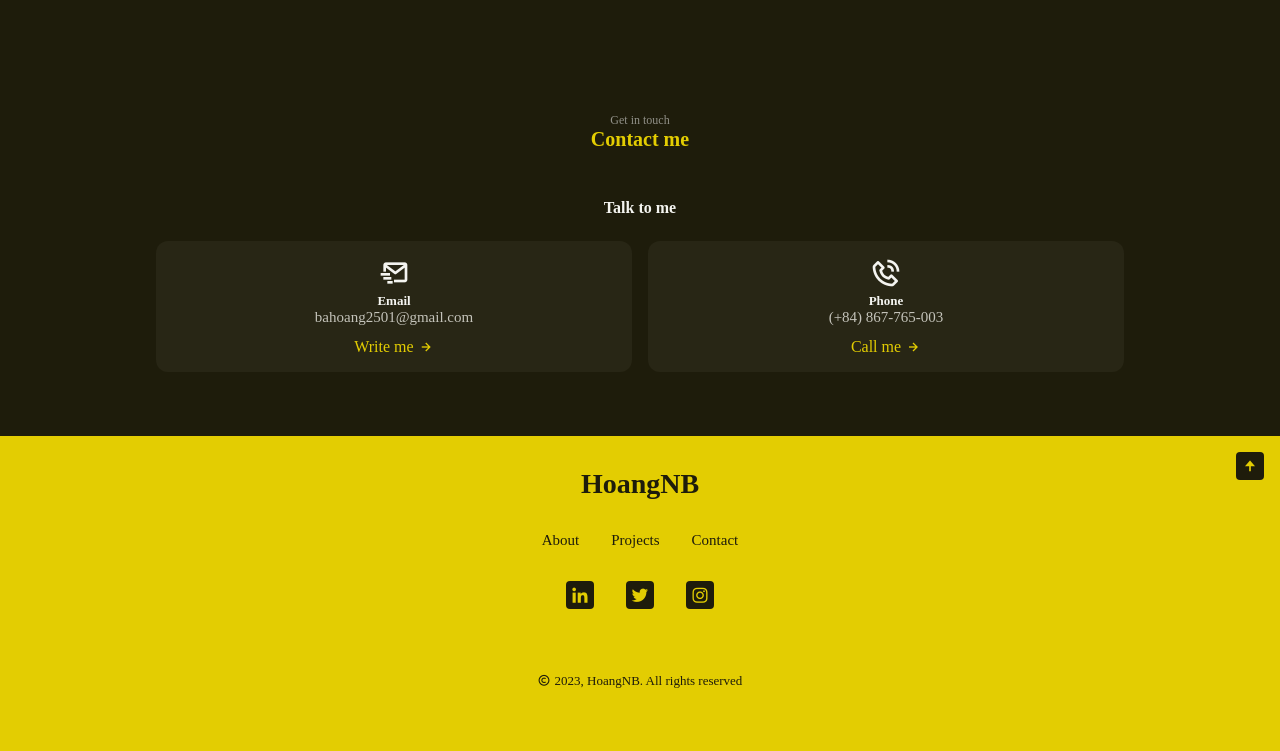
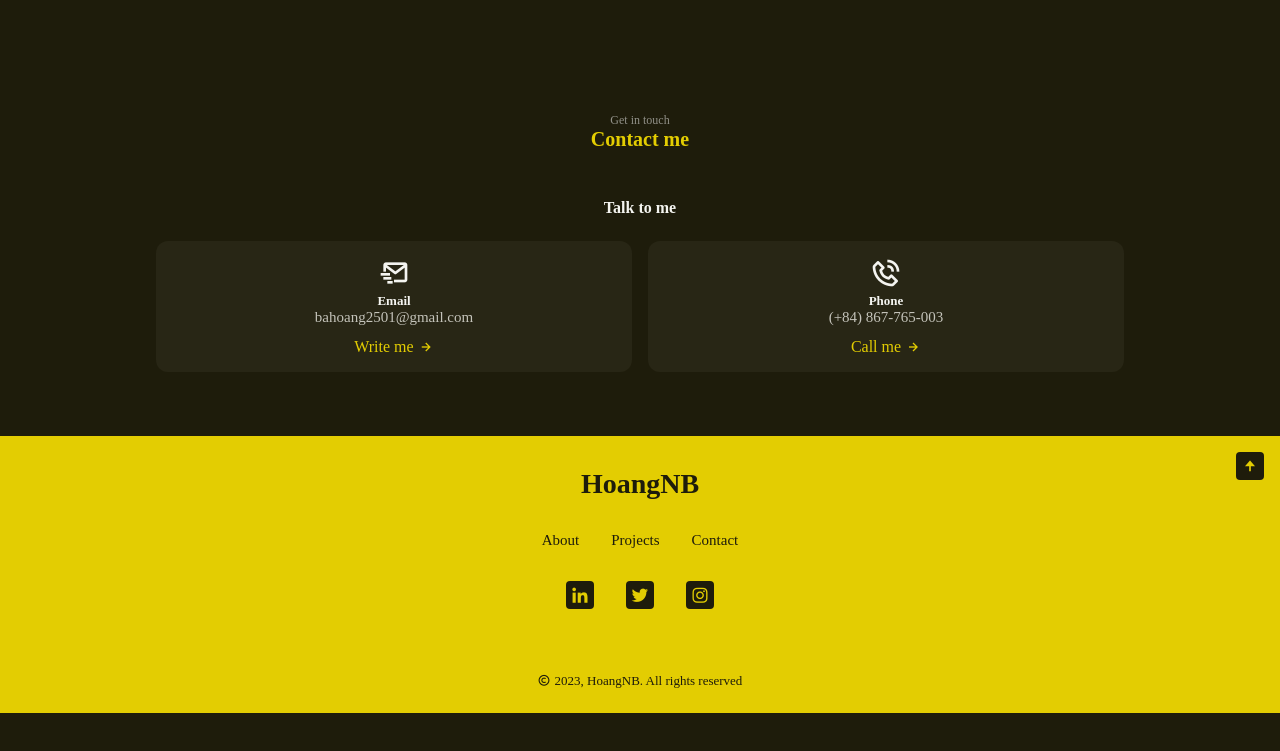
Before and after one commit to hoanguyen2501/Portfolio, a plain HTML site: page index.html in a window 1280 px wide. Shown: the part 2374-3125 px from the top of the page. After the commit the page ends 3087 px from the top, so only its background shows below. Drawn offline with nearby package versions, Linux system fonts and the light colour scheme.

Commit message:
Fix footer padding, margin on large resolution devices

```diff
--- a/assets/css/style.css
+++ b/assets/css/style.css
@@ -955,6 +955,7 @@ body.light-theme {
     }
 }
 
+/* Breakpoint for medium-large devices */
 @media screen and (min-width: 767px) {
     .nav__menu {
         visibility: hidden;
@@ -979,6 +980,14 @@ body.light-theme {
         max-width: calc((3 / 12) * 100%);
         padding-left: 0.5rem;
         padding-right: 0.5rem;
+    }
+
+    .footer {
+        padding: 2rem 1.5rem 1.5rem;
+    }
+
+    .footer__copy {
+        margin: 0;
     }
 }
 /* For large devices */
```
